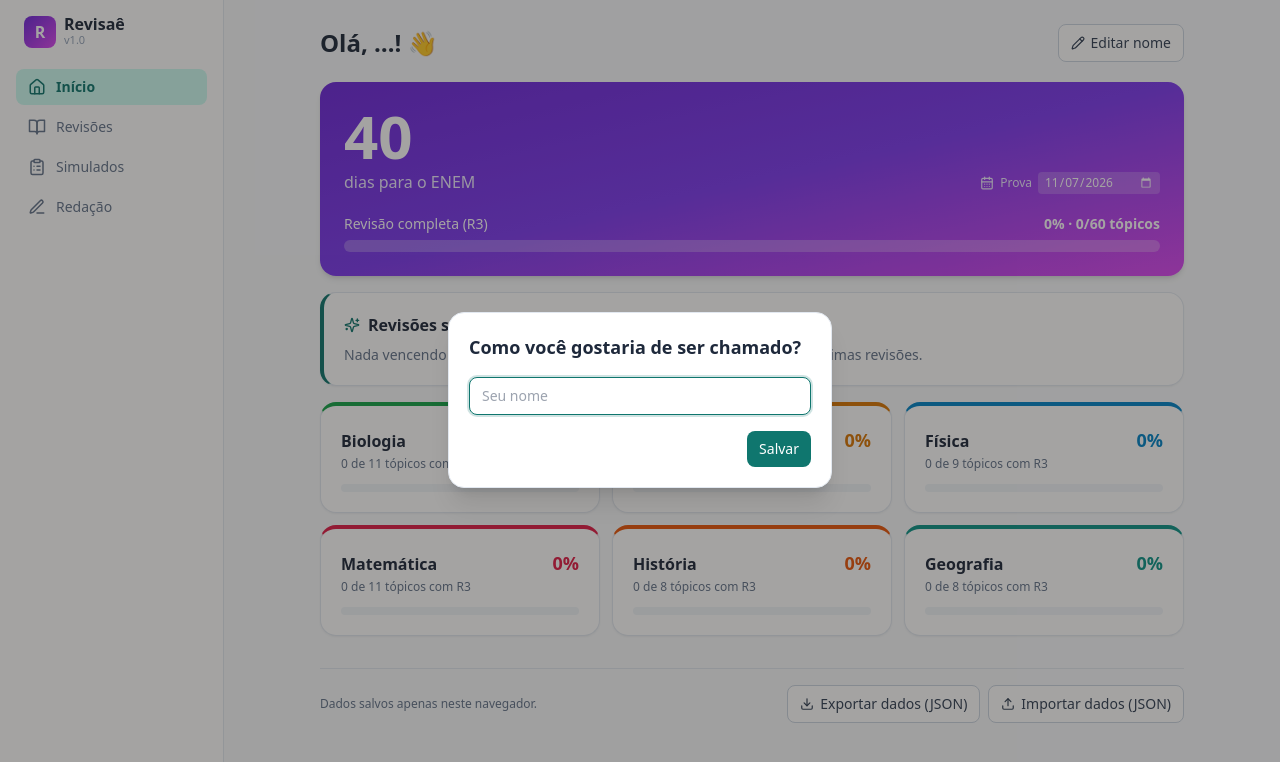
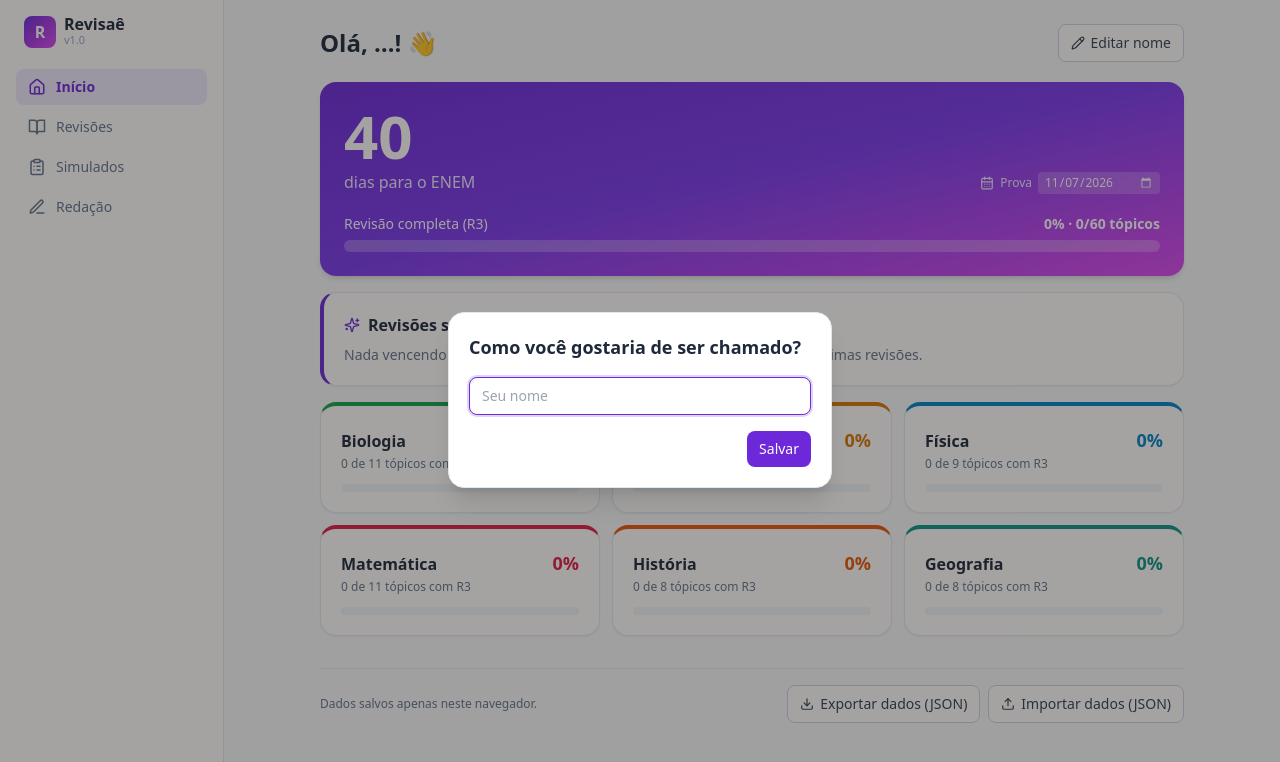
Before and after one commit to httjulia/ENEM-40, a Next.js app: page / in a window 1280 px wide. Shown: the top 762 px of the page. Built offline with nearby package versions, Linux system fonts and the light colour scheme.

Commit message:
Update tailwind.config.js

```diff
--- a/tailwind.config.js
+++ b/tailwind.config.js
@@ -1,5 +1,5 @@
 module.exports = {
   content: ["./app/**/*.{js,jsx}", "./components/**/*.{js,jsx}"],
-  theme: { extend: { colors: { brand: { DEFAULT: "#0f766e", soft: "#ccfbf1" } } } },
+  theme: { extend: { colors: { brand: { DEFAULT: "#6d28d9", soft: "#ede9fe" } } } },
   plugins: [],
 };
```
